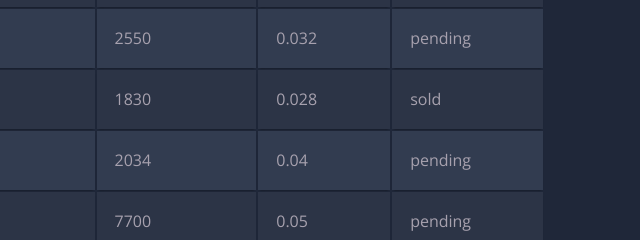
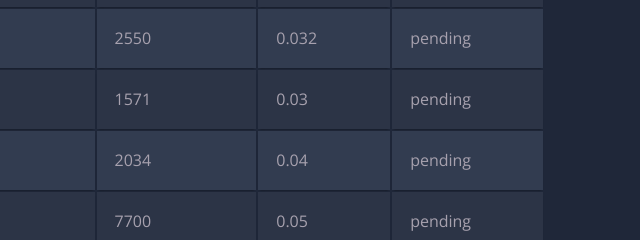
Before and after one commit to siko-ctrl/NosoMarket, a plain HTML site: page index.html in a window 1280 px wide. Shown: the part 466-706 px from the top of the page, 545-1185 px from the left. Drawn offline with nearby package versions, Linux system fonts and the light colour scheme; a script that the page names is missing.

Commit message:
Update index.html

```diff
--- a/index.html
+++ b/index.html
@@ -55,9 +55,9 @@
     <tr>
           <td>sell</td>
           <td>Soulistyce</td>
-          <td>1830</td>
-          <td>0.028</td>
-          <td>sold</td>
+          <td>1571</td>
+          <td>0.03</td>
+          <td>pending</td>
         </tr>
         <tr>
           <td>sell</td>
```
